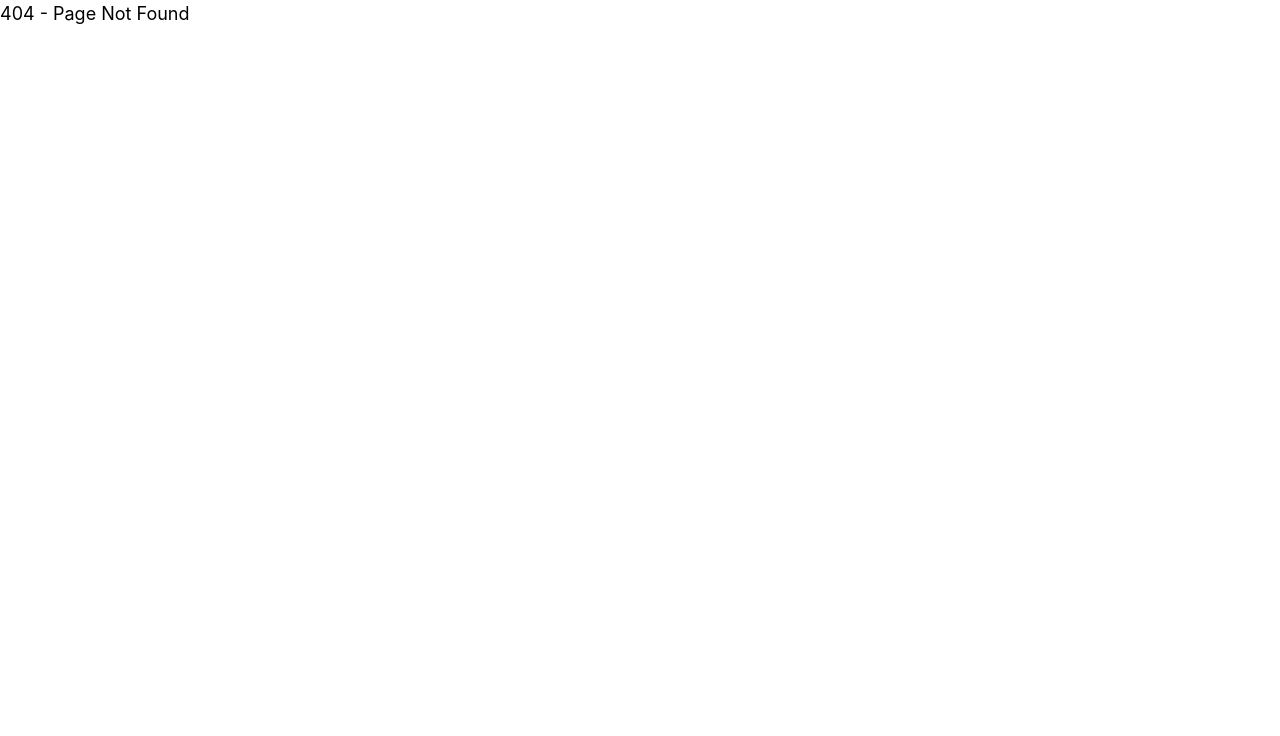
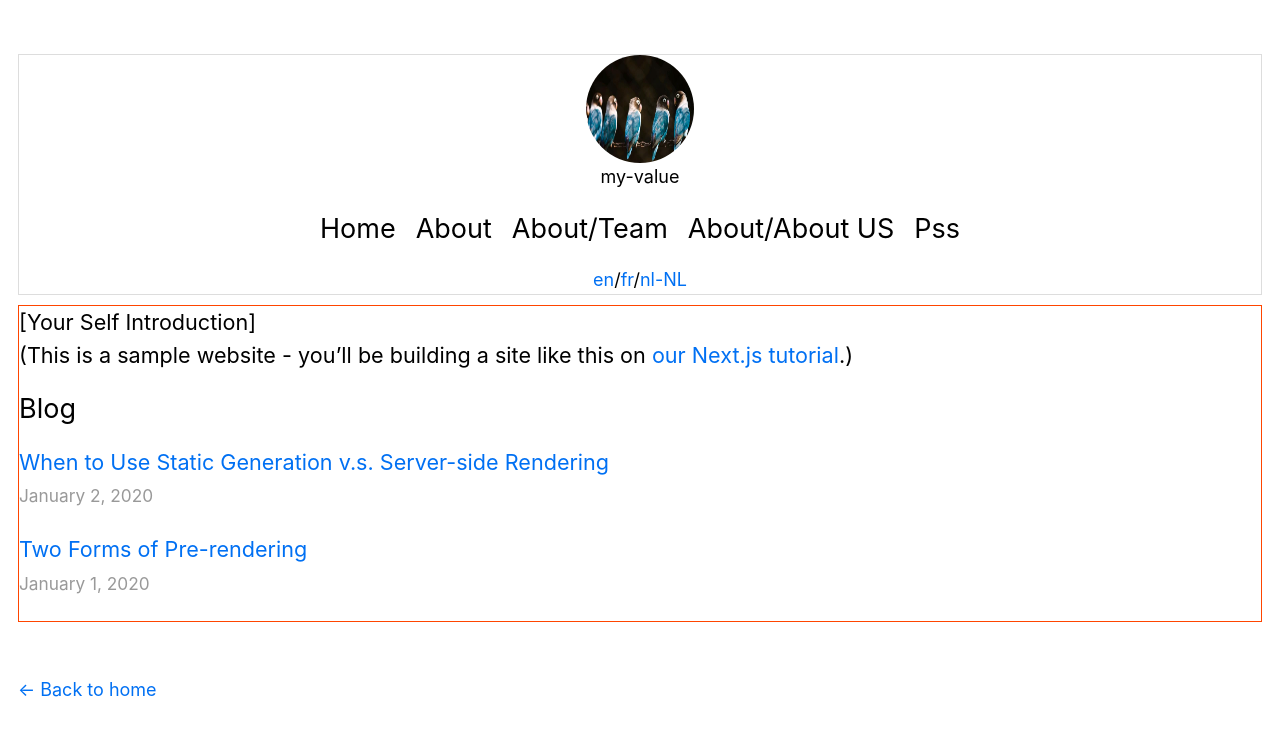
Before and after one commit to qinzehua/next.js-Learning, a Next.js app: page /nelo/ in a window 1280 px wide. Before the commit this address had no page. Shown: the top 736 px of the page. Built offline with nearby package versions, Linux system fonts and the light colour scheme.

Commit message:
运行时配置

```diff
--- a/components/layout.tsx
+++ b/components/layout.tsx
@@ -4,9 +4,12 @@ import React from "react";
 import type { ReactNode } from "react";
 import { useRouter } from "next/router";
 import Cookies from "js-cookie";
+import getConfig from "next/config";
+const { serverRuntimeConfig, publicRuntimeConfig } = getConfig();
 
 import styles from "./layout.module.css";
 import utilStyles from "../styles/utils.module.css";
+import image from "../pages/images/profile.jpeg";
 
 const name = "qinzehua";
 export const siteTitle = "Next.js Sample Website";
@@ -21,7 +24,8 @@ export default function Layout({
   const router = useRouter();
   const { locales, locale: activeLocale, pathname, query, asPath } = router;
 
-  console.log("--------", router.route);
+  console.log("----route----", router.route);
+  console.log("----asPath----", router.asPath);
 
   console.log("router.locale: ", router.locale);
   console.log("router.locales : ", router.locales);
@@ -53,17 +57,31 @@ export default function Layout({
       </Head>
       <header className={styles.header}>
         <img
-          src="/images/profile.jpeg"
+          src="/nelo/images/profile.jpeg"
           className={`${styles.headerImage} ${utilStyles.borderCircle}`}
           alt={name}
         />
+        <h1>{process.env.customKey}</h1>
+        <h1>{publicRuntimeConfig.staticFolder}</h1>
         <div style={{ display: "flex" }}>
           <Link href="/" className={utilStyles.colorInherit}>
             <h2 className={utilStyles.headingLg}>Home</h2>
           </Link>
           <div style={{ padding: 10 }}></div>
           <Link href="/about" className={utilStyles.colorInherit}>
-            <h2 className={utilStyles.headingLg}>About</h2>
+            <h2 className={utilStyles.headingLg}>About </h2>
+          </Link>{" "}
+          <div style={{ padding: 10 }}></div>
+          <Link href="/about" as="/team" className={utilStyles.colorInherit}>
+            <h2 className={utilStyles.headingLg}>About/Team</h2>
+          </Link>{" "}
+          <div style={{ padding: 10 }}></div>
+          <Link
+            href="/about"
+            as="/about-us"
+            className={utilStyles.colorInherit}
+          >
+            <h2 className={utilStyles.headingLg}>About/About US</h2>
           </Link>{" "}
           <div style={{ padding: 10 }}></div>
           <Link href="/pss/first" className={utilStyles.colorInherit}>
@@ -108,7 +126,3 @@ export default function Layout({
     </div>
   );
 }
-
-export async function getServerSideProps() {
-  return { props: { age: 10 } };
-}
--- a/next.config.js
+++ b/next.config.js
@@ -1,6 +1,38 @@
-module.exports = {
-  i18n: {
-    locales: ["en", "fr", "nl-NL"],
-    defaultLocale: "en",
-  },
+module.exports = {};
+const { PHASE_DEVELOPMENT_SERVER } = require("next/constants");
+
+module.exports = (phase, { defaultConfig }) => {
+  return {
+    basePath: "/nelo",
+    i18n: {
+      locales: ["en", "fr", "nl-NL"],
+      defaultLocale: "en",
+    },
+    async rewrites() {
+      return [
+        {
+          source: "/team",
+          destination: "/about",
+        },
+        {
+          source: "/about-us",
+          destination: "/about",
+        },
+      ];
+    },
+    env: {
+      customKey: "my-value",
+    },
+    serverRuntimeConfig: {
+      mySecret: "secret",
+      secondSecret: process.env.SECOND_SECRET, // Pass through env variables
+    },
+    publicRuntimeConfig: {
+      staticFolder: process.env.SECOND_SECRET,
+    },
+    poweredByHeader: false,
+    devIndicators: {
+      buildActivityPosition: "top-letf",
+    },
+  };
 };
--- a/pages/about.tsx
+++ b/pages/about.tsx
@@ -1,13 +1,11 @@
 import type { NextPage } from "next";
 import Head from "next/head";
-import Image from "next/image";
 import Layout from "../components/layout";
-import { getSortedPostsData } from "../lib/posts";
 
 const About: NextPage = () => {
   return (
     <Layout>
-      {" "}
+      {" 1 12 3 "}
       <div className="flex min-h-screen flex-col items-center justify-center py-2">
         <Head>
           <title>Create Next App</title>
@@ -88,3 +86,7 @@ const About: NextPage = () => {
 };
 
 export default About;
+
+export async function getServerSideProps() {
+  return { props: { age: 10 } };
+}
```
Also changed, not shown: components/images/profile.jpeg (added), 1 other file (tests, documents, lock files or other folders).
